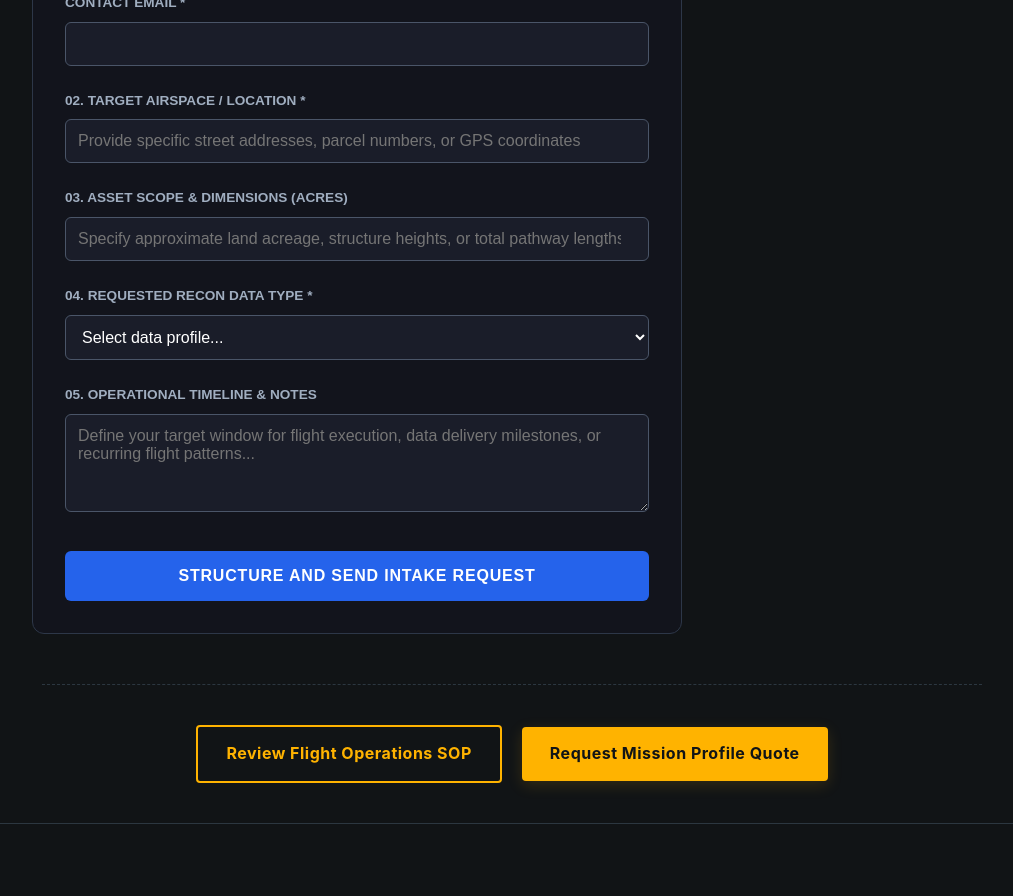
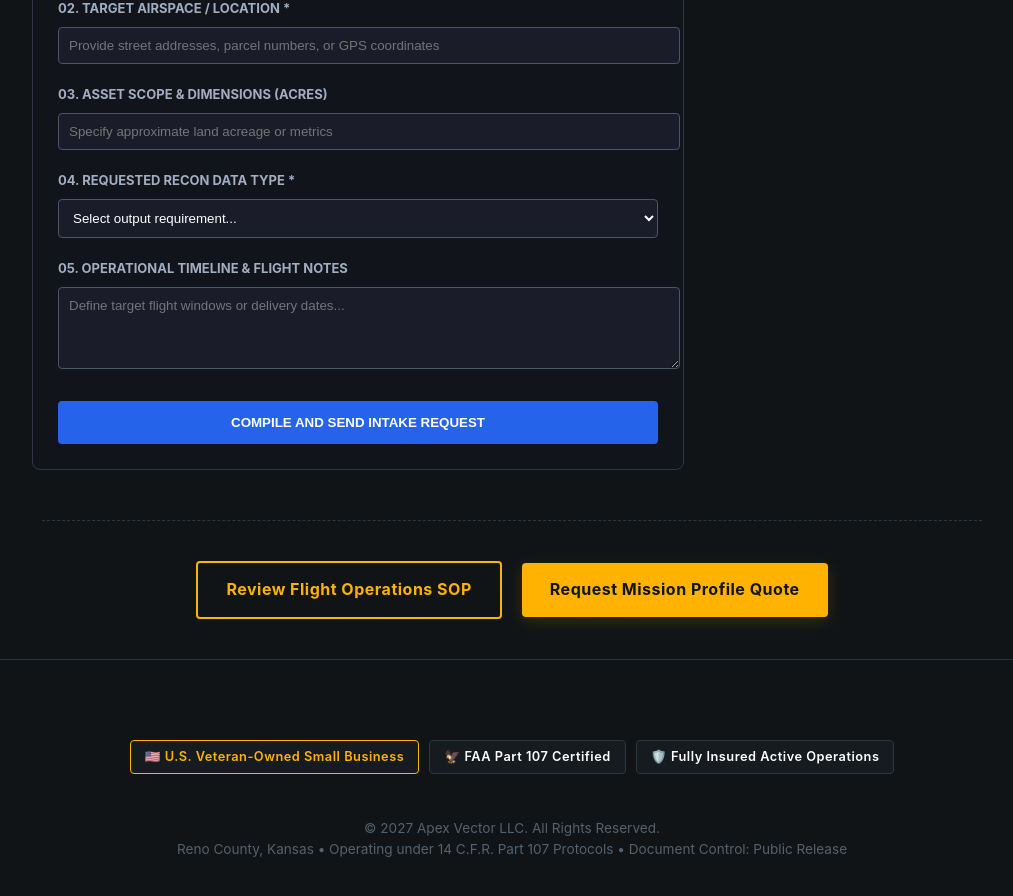
Before and after one commit to traviscloke126/traviscloke126.github.io, a Jekyll site: the page built from request.md, in a window 1280 px wide and 900 px high, scrolled down 515 px. Shown: the top 896 px of the window, without its empty margins (128-1141 px from the left). Built offline with Jekyll 4.4.1, drawn with Linux system fonts in a browser that asks for light colours.

Commit message:
Refactor UAS Mission Request form styling
Updated the styling and structure of the UAS Mission Request form for improved usability and consistency.

```diff
--- a/request.md
+++ b/request.md
@@ -4,50 +4,51 @@ title: Request Operations
 ---
 
 # Project Initiation Intake
-## Secure UAS Mission Request Pipeline
+
+### Secure UAS Mission Request Pipeline
 
 To request aerial intelligence or data operations in Hutchinson, Reno County, and surrounding regional corridors, please evaluate your operational parameters below. Clicking the submission button securely structures an official aviation intake parameter grid to send directly to our flight crew.
 
-<form action="https://formspree.io" method="POST" style="margin-top: 2rem; background: #12141c; padding: 2rem; border-radius: 12px; border: 1px solid #2d3748; max-width: 650px; box-sizing: border-box; font-family: sans-serif;">
+<form action="https://formspree.io" method="POST" style="margin-top: 20px; background: #12141c; padding: 25px; border-radius: 8px; border: 1px solid #2d3748; max-width: 600px;">
 
-  <!-- Contact Grid -->
-  <div style="margin-bottom: 1.5rem;">
-    <label style="display: block; font-size: 0.85rem; text-transform: uppercase; color: #a0aec0; margin-bottom: 0.5rem; font-weight: bold;">01. Full Name *</label>
-    <input type="text" name="name" required style="width: 100%; background-color: #1a1d29; border: 1px solid #4a5568; border-radius: 6px; padding: 0.75rem; color: #fff; box-sizing: border-box; font-size: 1rem;">
+  <div style="margin-bottom: 20px;">
+    <label style="display: block; font-size: 13px; text-transform: uppercase; color: #a0aec0; margin-bottom: 8px; font-weight: bold;">01. Full Name *</label>
+    <input type="text" name="name" required style="width: 100%; background: #1a1d29; border: 1px solid #4a5568; border-radius: 4px; padding: 10px; color: #ffffff;">
   </div>
 
-  <div style="margin-bottom: 1.5rem;">
-    <label style="display: block; font-size: 0.85rem; text-transform: uppercase; color: #a0aec0; margin-bottom: 0.5rem; font-weight: bold;">Contact Email *</label>
-    <input type="email" name="email" required style="width: 100%; background-color: #1a1d29; border: 1px solid #4a5568; border-radius: 6px; padding: 0.75rem; color: #fff; box-sizing: border-box; font-size: 1rem;">
+  <div style="margin-bottom: 20px;">
+    <label style="display: block; font-size: 13px; text-transform: uppercase; color: #a0aec0; margin-bottom: 8px; font-weight: bold;">Contact Email *</label>
+    <input type="email" name="email" required style="width: 100%; background: #1a1d29; border: 1px solid #4a5568; border-radius: 4px; padding: 10px; color: #ffffff;">
   </div>
 
-  <div style="margin-bottom: 1.5rem;">
-    <label style="display: block; font-size: 0.85rem; text-transform: uppercase; color: #a0aec0; margin-bottom: 0.5rem; font-weight: bold;">02. Target Airspace / Location *</label>
-    <input type="text" name="location" placeholder="Provide specific street addresses, parcel numbers, or GPS coordinates" required style="width: 100%; background-color: #1a1d29; border: 1px solid #4a5568; border-radius: 6px; padding: 0.75rem; color: #fff; box-sizing: border-box; font-size: 1rem;">
+  <div style="margin-bottom: 20px;">
+    <label style="display: block; font-size: 13px; text-transform: uppercase; color: #a0aec0; margin-bottom: 8px; font-weight: bold;">02. Target Airspace / Location *</label>
+    <input type="text" name="location" placeholder="Provide street addresses, parcel numbers, or GPS coordinates" required style="width: 100%; background: #1a1d29; border: 1px solid #4a5568; border-radius: 4px; padding: 10px; color: #ffffff;">
   </div>
 
-  <div style="margin-bottom: 1.5rem;">
-    <label style="display: block; font-size: 0.85rem; text-transform: uppercase; color: #a0aec0; margin-bottom: 0.5rem; font-weight: bold;">03. Asset Scope & Dimensions (Acres)</label>
-    <input type="number" name="acreage" placeholder="Specify approximate land acreage, structure heights, or total pathway lengths" style="width: 100%; background-color: #1a1d29; border: 1px solid #4a5568; border-radius: 6px; padding: 0.75rem; color: #fff; box-sizing: border-box; font-size: 1rem;">
+  <div style="margin-bottom: 20px;">
+    <label style="display: block; font-size: 13px; text-transform: uppercase; color: #a0aec0; margin-bottom: 8px; font-weight: bold;">03. Asset Scope & Dimensions (Acres)</label>
+    <input type="number" name="acreage" placeholder="Specify approximate land acreage or metrics" style="width: 100%; background: #1a1d29; border: 1px solid #4a5568; border-radius: 4px; padding: 10px; color: #ffffff;">
   </div>
 
-  <div style="margin-bottom: 1.5rem;">
-    <label style="display: block; font-size: 0.85rem; text-transform: uppercase; color: #a0aec0; margin-bottom: 0.5rem; font-weight: bold;">04. Requested Recon Data Type *</label>
-    <select name="operation_type" required style="width: 100%; background-color: #1a1d29; border: 1px solid #4a5568; border-radius: 6px; padding: 0.75rem; color: #fff; box-sizing: border-box; font-size: 1rem;">
-      <option value="" disabled selected style="color: #718096;">Select data profile...</option>
+  <div style="margin-bottom: 20px;">
+    <label style="display: block; font-size: 13px; text-transform: uppercase; color: #a0aec0; margin-bottom: 8px; font-weight: bold;">04. Requested Recon Data Type *</label>
+    <select name="operation_type" required style="width: 100%; background: #1a1d29; border: 1px solid #4a5568; border-radius: 4px; padding: 10px; color: #ffffff;">
+      <option value="" disabled selected>Select output requirement...</option>
       <option value="agricultural">2D High-Resolution Orthomosaic Mapping</option>
       <option value="infrastructure">3D Volumetric Photogrammetry</option>
-      <option value="thermal">Thermal Tracking / Infrastructure Inspection</option>
-      <option value="media">Raw 4K Inspection Video</option>
+      <option value="thermal">Thermal Tracking & Infrastructure Inspection</option>
+      <option value="media">Raw 4K Aerial Inspection Media</option>
     </select>
   </div>
 
-  <div style="margin-bottom: 2rem;">
-    <label style="display: block; font-size: 0.85rem; text-transform: uppercase; color: #a0aec0; margin-bottom: 0.5rem; font-weight: bold;">05. Operational Timeline & Notes</label>
-    <textarea name="notes" rows="4" placeholder="Define your target window for flight execution, data delivery milestones, or recurring flight patterns..." style="width: 100%; background-color: #1a1d29; border: 1px solid #4a5568; border-radius: 6px; padding: 0.75rem; color: #fff; font-family: sans-serif; box-sizing: border-box; resize: vertical; font-size: 1rem;"></textarea>
+  <div style="margin-bottom: 25px;">
+    <label style="display: block; font-size: 13px; text-transform: uppercase; color: #a0aec0; margin-bottom: 8px; font-weight: bold;">05. Operational Timeline & Flight Notes</label>
+    <textarea name="notes" rows="4" placeholder="Define target flight windows or delivery dates..." style="width: 100%; background: #1a1d29; border: 1px solid #4a5568; border-radius: 4px; padding: 10px; color: #ffffff; font-family: sans-serif;"></textarea>
   </div>
 
-  <button type="submit" style="width: 100%; background-color: #2563eb; color: #fff; border: none; border-radius: 6px; padding: 1rem; font-weight: bold; text-transform: uppercase; letter-spacing: 0.05em; cursor: pointer; font-size: 1rem;">
-    Structure and Send Intake Request
+  <button type="submit" style="width: 100%; background: #2563eb; color: #ffffff; border: none; border-radius: 4px; padding: 14px; font-weight: bold; text-transform: uppercase; cursor: pointer;">
+    Compile and Send Intake Request
   </button>
+
 </form>
```
